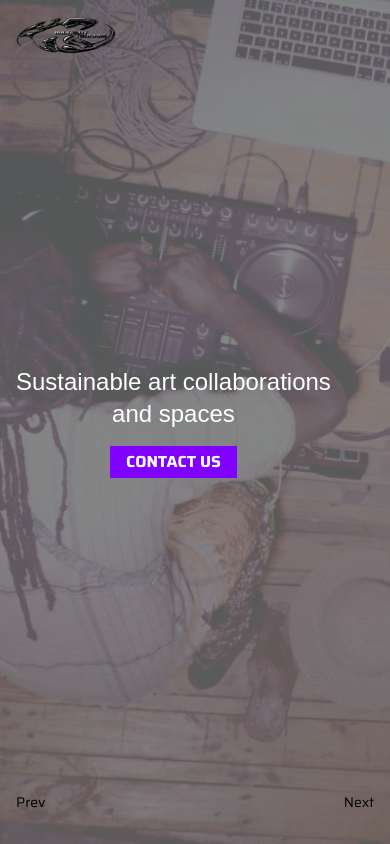
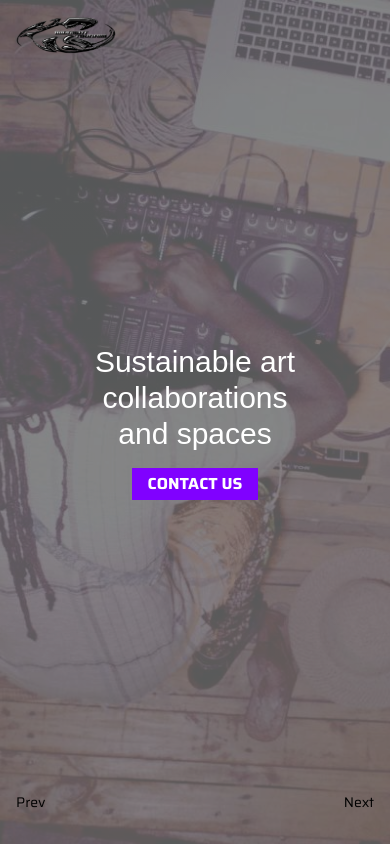
Before and after one commit to Joshuamjv2/midnight_tsunami, a Next.js app: page / in a window 390 px wide. Shown: the top 844 px of the page. Built offline with nearby package versions, Linux system fonts and the light colour scheme; a web font is replaced by a local one.

Commit message:
fix header text size for phones

```diff
--- a/components/Home/Header.js
+++ b/components/Home/Header.js
@@ -76,7 +76,7 @@ export default function Header() {
                             <div className='mx-4 md:flex justify-between bg-opacity-50'>
                             <div></div>
                             <div className='text-center md:text-right md:right-4 md:w-3/4 move_up text-white'>
-                                <h3 className={`${lex.className} text-2xl sm:text-4xl md:text-5xl lg:text-6xl right-4 opacity_anime`}>Sustainable art collaborations <br></br> <span className="">and spaces</span></h3>
+                                <h3 className={`${lex.className} text-3xl sm:text-4xl md:text-5xl lg:text-6xl right-4 opacity_anime`}>Sustainable art collaborations <br></br> <span className="">and spaces</span></h3>
                                 <button className='bg-[#8001ff] opacity_anime_longer hover:transition-all py-1 md:py-2 text-md md:text-lg mt-4 px-4 md:px-8 font-semibold hover:bg-white hover:duration-300 hover:text-[#8001ff] uppercase md:mr-4'>Contact Us</button>
                             </div>
                             </div>
```
